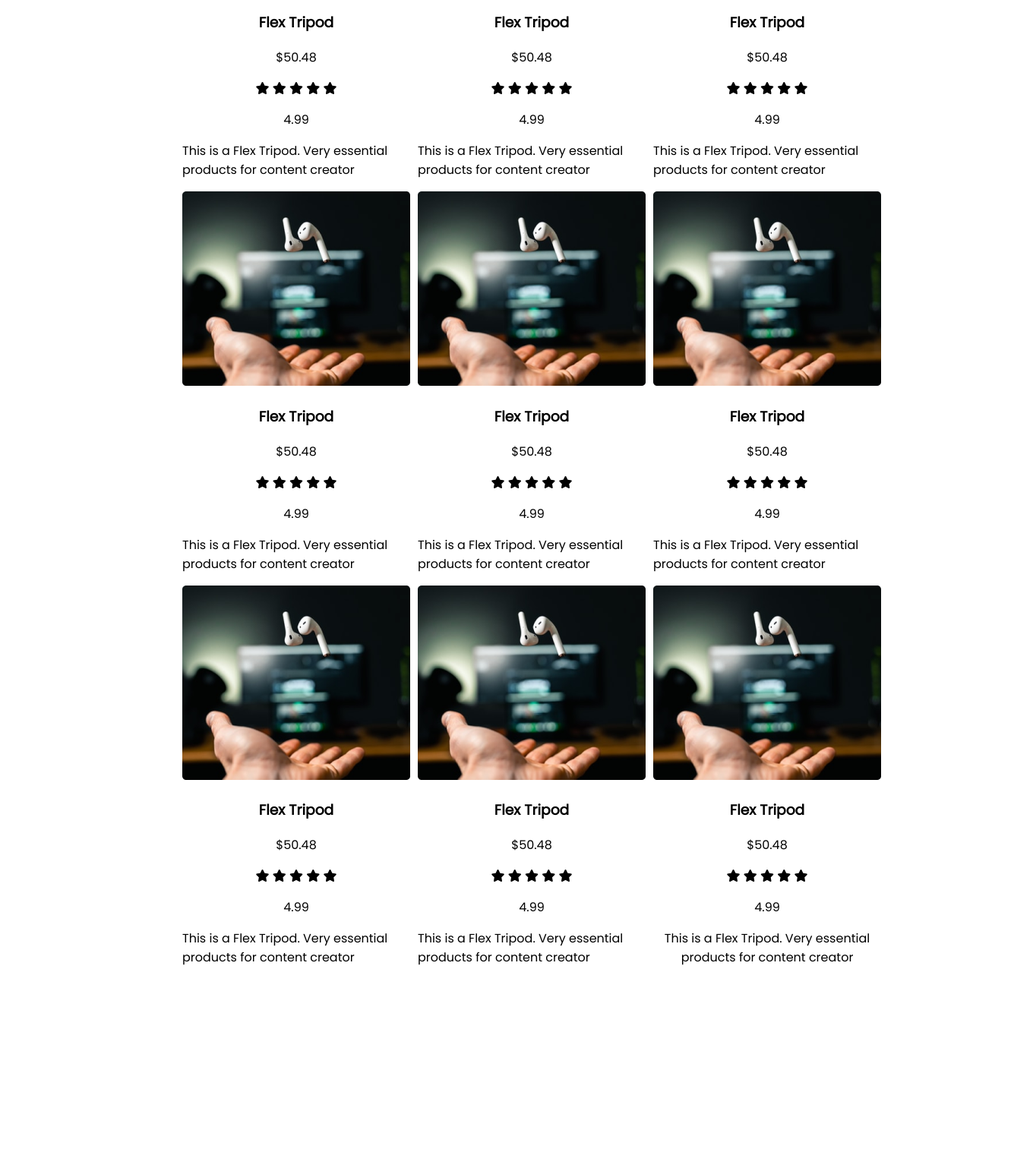
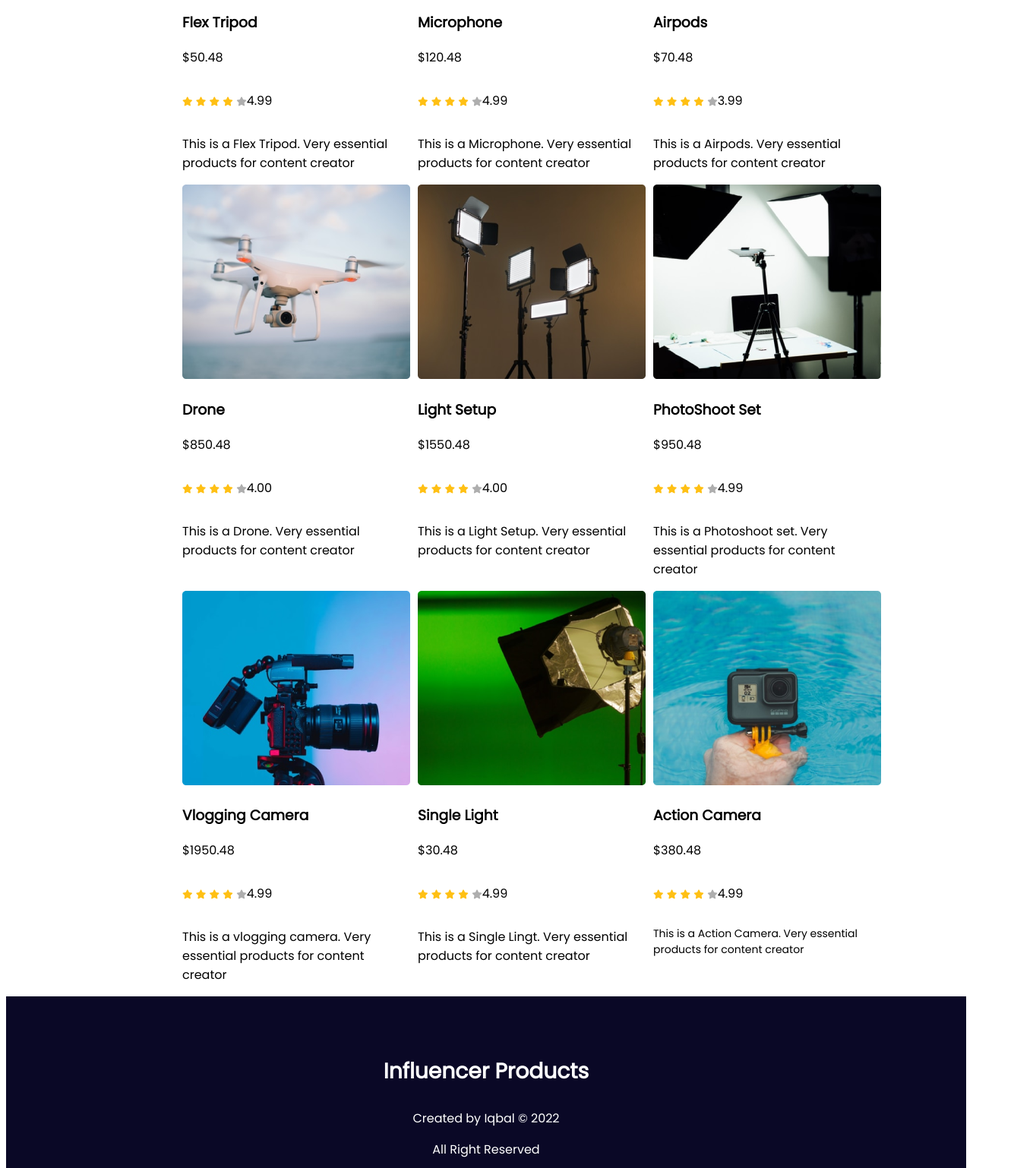
Before and after one commit to rimitdb/project-2, a plain HTML site: page index.html in a window 1280 px wide. Shown: the part 1262-2800 px from the top of the page at 76% size, 1360 px wide, since content can reach past the window. Before the commit the page ends 2559 px from the top, so only its background shows below. Drawn offline with Linux system fonts and the light colour scheme.

Commit message:
Footer Done

```diff
--- a/index.html
+++ b/index.html
@@ -13,6 +13,8 @@
     <link href="https://fonts.googleapis.com/css2?family=Poppins&display=swap" rel="stylesheet">
     <!-- font Awesome -->
     <script src="https://kit.fontawesome.com/cc880c43c5.js" crossorigin="anonymous"></script>
+    <!-- Social Media Icon -->
+    <link rel="stylesheet" href="https://cdnjs.cloudflare.com/ajax/libs/font-awesome/4.7.0/css/font-awesome.min.css">
     <title>Project-2</title>
 </head>
 
@@ -79,9 +81,9 @@
                             <i class="fas fa-star empty"></i>
                         </div>
                         <p>4.99</p>
+                    </div>
                     <div class="product-description">
                         <p>This is a Flex Tripod. Very essential products for content creator</p>
-                        </div>
                     </div>
                 </div>
                 <div class="products">
@@ -89,8 +91,8 @@
                         <img src="images/mic.png" alt="">
                     </div>
                     <div class="product-detail">
-                        <h3 class="product-title">Flex Tripod</h3>
-                        <p class="price">$50.48</p>
+                        <h3 class="product-title">Microphone</h3>
+                        <p class="price">$120.48</p>
                     </div>
                     <div class="product-info">
                         <div>
@@ -101,9 +103,9 @@
                             <i class="fas fa-star empty"></i>
                         </div>
                         <p>4.99</p>
+                    </div>
                     <div class="product-description">
-                            <p>This is a Flex Tripod. Very essential products for content creator</p>
-                        </div>
+                        <p>This is a Microphone. Very essential products for content creator</p>
                     </div>
                 </div>
                 <div class="products">
@@ -111,8 +113,74 @@
                         <img src="images/airpod.png" alt="">
                     </div>
                     <div class="product-detail">
-                        <h3 class="product-title">Flex Tripod</h3>
-                        <p class="price">$50.48</p>
+                        <h3 class="product-title">Airpods</h3>
+                        <p class="price">$70.48</p>
+                    </div>
+                    <div class="product-info">
+                        <div>
+                            <i class="fas fa-star filled"></i>
+                            <i class="fas fa-star filled"></i>
+                            <i class="fas fa-star filled"></i>
+                            <i class="fas fa-star filled"></i>
+                            <i class="fas fa-star empty"></i>
+                        </div>
+                        <p>3.99</p>
+                    </div>
+                    <div class="product-description">
+                        <p>This is a Airpods. Very essential products for content creator</p>
+                    </div>
+                </div>
+                <div class="products">
+                    <div class="product-banner">
+                        <img src="images/drone.png" alt="">
+                    </div>
+                    <div class="product-detail">
+                        <h3 class="product-title">Drone</h3>
+                        <p class="price">$850.48</p>
+                    </div>
+                    <div class="product-info">
+                        <div>
+                            <i class="fas fa-star filled"></i>
+                            <i class="fas fa-star filled"></i>
+                            <i class="fas fa-star filled"></i>
+                            <i class="fas fa-star filled"></i>
+                            <i class="fas fa-star empty"></i>
+                        </div>
+                        <p>4.00</p>
+                    </div>
+                    <div class="product-description">
+                        <p>This is a Drone. Very essential products for content creator</p>
+                    </div>
+                </div>
+                <div class="products">
+                    <div class="product-banner">
+                        <img src="images/lights.png" alt="">
+                    </div>
+                    <div class="product-detail">
+                        <h3 class="product-title">Light Setup</h3>
+                        <p class="price">$1550.48</p>
+                    </div>
+                    <div class="product-info">
+                        <div>
+                            <i class="fas fa-star filled"></i>
+                            <i class="fas fa-star filled"></i>
+                            <i class="fas fa-star filled"></i>
+                            <i class="fas fa-star filled"></i>
+                            <i class="fas fa-star empty"></i>
+                        </div>
+                        <p>4.00</p>
+                    </div>
+                    <div class="product-description">
+                        <p>This is a Light Setup. Very essential products for content creator</p>
+                    </div>
+                </div>
+                <div class="products">
+                    <div class="product-banner">
+                        <img src="images/setup.png" alt="">
+                    </div>
+                    <div class="product-detail">
+                        <h3 class="product-title">PhotoShoot Set</h3>
+                        <p class="price">$950.48</p>
                     </div>
                     <div class="product-info">
                         <div>
@@ -123,18 +191,18 @@
                             <i class="fas fa-star empty"></i>
                         </div>
                         <p>4.99</p>
+                    </div>
                     <div class="product-description">
-                            <p>This is a Flex Tripod. Very essential products for content creator</p>
-                        </div>
+                        <p>This is a Photoshoot set. Very essential products for content creator</p>
                     </div>
                 </div>
                 <div class="products">
                     <div class="product-banner">
-                        <img src="images/airpod.png" alt="">
+                        <img src="images/camera.png" alt="">
                     </div>
                     <div class="product-detail">
-                        <h3 class="product-title">Flex Tripod</h3>
-                        <p class="price">$50.48</p>
+                        <h3 class="product-title">Vlogging Camera</h3>
+                        <p class="price">$1950.48</p>
                     </div>
                     <div class="product-info">
                         <div>
@@ -145,18 +213,18 @@
                             <i class="fas fa-star empty"></i>
                         </div>
                         <p>4.99</p>
+                    </div>
                     <div class="product-description">
-                            <p>This is a Flex Tripod. Very essential products for content creator</p>
-                        </div>
+                        <p>This is a vlogging camera. Very essential products for content creator</p>
                     </div>
                 </div>
                 <div class="products">
                     <div class="product-banner">
-                        <img src="images/airpod.png" alt="">
+                        <img src="images/single-light.png" alt="">
                     </div>
                     <div class="product-detail">
-                        <h3 class="product-title">Flex Tripod</h3>
-                        <p class="price">$50.48</p>
+                        <h3 class="product-title">Single Light</h3>
+                        <p class="price">$30.48</p>
                     </div>
                     <div class="product-info">
                         <div>
@@ -167,18 +235,18 @@
                             <i class="fas fa-star empty"></i>
                         </div>
                         <p>4.99</p>
+                    </div>
                     <div class="product-description">
-                            <p>This is a Flex Tripod. Very essential products for content creator</p>
-                        </div>
+                        <p>This is a Single Lingt. Very essential products for content creator</p>
                     </div>
                 </div>
                 <div class="products">
                     <div class="product-banner">
-                        <img src="images/airpod.png" alt="">
+                        <img src="images/action.png" alt="">
                     </div>
                     <div class="product-detail">
-                        <h3 class="product-title">Flex Tripod</h3>
-                        <p class="price">$50.48</p>
+                        <h3 class="product-title">Action Camera</h3>
+                        <p class="price">$380.48</p>
                     </div>
                     <div class="product-info">
                         <div>
@@ -189,80 +257,24 @@
                             <i class="fas fa-star empty"></i>
                         </div>
                         <p>4.99</p>
-                        <div class="product-description">
-                            <p>This is a Flex Tripod. Very essential products for content creator</p>
                     </div>
-                    </div>
-                </div>
-                <div class="products">
-                    <div class="product-banner">
-                        <img src="images/airpod.png" alt="">
-                    </div>
-                    <div class="product-detail">
-                        <h3 class="product-title">Flex Tripod</h3>
-                        <p class="price">$50.48</p>
-                    </div>
-                    <div class="product-info">
                     <div>
-                            <i class="fas fa-star filled"></i>
-                            <i class="fas fa-star filled"></i>
-                            <i class="fas fa-star filled"></i>
-                            <i class="fas fa-star filled"></i>
-                            <i class="fas fa-star empty"></i>
-                        </div>
-                        <p>4.99</p>
-                        <div class="product-description">
-                            <p>This is a Flex Tripod. Very essential products for content creator</p>
-                        </div>
-                    </div>
-                </div>
-                <div class="products">
-                    <div class="product-banner">
-                        <img src="images/airpod.png" alt="">
-                    </div>
-                    <div class="product-detail">
-                        <h3 class="product-title">Flex Tripod</h3>
-                        <p class="price">$50.48</p>
-                    </div>
-                    <div class="product-info">
-                        <div>
-                            <i class="fas fa-star filled"></i>
-                            <i class="fas fa-star filled"></i>
-                            <i class="fas fa-star filled"></i>
-                            <i class="fas fa-star filled"></i>
-                            <i class="fas fa-star empty"></i>
-                        </div>
-                        <p>4.99</p>
-                        <div class="product-description">
-                            <p>This is a Flex Tripod. Very essential products for content creator</p>
-                        </div>
-                    </div>
-                </div>
-                <div class="products">
-                    <div class="product-banner">
-                        <img src="images/airpod.png" alt="">
-                    </div>
-                    <div class="product-detail">
-                        <h3 class="product-title">Flex Tripod</h3>
-                        <p class="price">$50.48</p>
-                    </div>
-                    <div class="product-info">
-                        <div>
-                            <i class="fas fa-star filled"></i>
-                            <i class="fas fa-star filled"></i>
-                            <i class="fas fa-star filled"></i>
-                            <i class="fas fa-star filled"></i>
-                            <i class="fas fa-star empty"></i>
-                        </div>
-                        <p>4.99</p>
-                        <!-- <div class="product-description"> -->
-                        <p>This is a Flex Tripod. Very essential products for content creator</p>
-                        <!-- </div> -->
+                        <p class="product-description">This is a Action Camera. Very essential products for
+                            content creator</p>
                     </div>
                 </div>
             </div>
         </div>
     </main>
 </body>
+<footer>
+    <h3>Influencer Products</h3>
+    <p>Created by Iqbal © 2022</p>
+    <p>All Right Reserved</p>
+    <a href="#" class="fa fa-facebook"></a>
+    <a href="#" class="fa fa-twitter"></a>
+    <a href="#" class="fa fa-instagram"></a>
+    <a href="#" class="fa fa-pinterest"></a>
+</footer>
 
 </html>
--- a/style.css
+++ b/style.css
@@ -1,8 +1,9 @@
 header{
-text-align: center;
-    background-color: #0A0826;
-    color: white;
+    text-align: center;
+    background-color: white;
+    color: rgb(5, 3, 3);
     font-size: 24px;
+    font-weight: 700;
 }
 nav {
     display: flex;
@@ -15,7 +16,7 @@ nav a{
     text-decoration: none;
     margin-right: 34px;
     font-size: 16px;
-    color: #ffffff;
+    color: rgb(5, 3, 3);
     text-align: center;
 }
 main{
@@ -25,6 +26,7 @@ main{
 }
 body{
     font-family: 'Poppins', sans-serif;
+    background-color: white;
 }
 .section-1{
     display: grid;
@@ -85,7 +87,7 @@ p{
 .section-3{
     background-color: #ffffff;
     margin-left: 120px;
-    text-align: center;
+    /* text-align: center; */
 }
 .section-2-header{
     font-size: 24px;
@@ -98,10 +100,38 @@ p{
     display: grid;
     grid-template-columns: repeat(3, 1fr);
     grid-column-gap: 10px;
-    filter: drop-shadow(0, 6px, 14px rgba(204, 184, 184, 0.05));
-    margin-left: 120px;
-    margin-right: 120px;
+    filter: drop-shadow(0, 6px, 14px rgba(199, 154, 154, 0.13));
+    margin-left: 200px;
+    margin-right: 200px;
+}
+.product-info{
+    display: flex;
+    justify-content:initial;
+    align-items: center;
+}
+.ratings{
+    text-align: left;
+}
+.fa-star{
+    font-size: 12px;
+}
+.fa-star.filled{
+    color: #ffc014;
+}
+.fa-star.empty{
+    color: #aeaeae;
 }
 .product-description{
     text-align: left;
+    font-size: 14px;
 }
+footer{
+    text-align: center;
+    background-color: #0A0826;
+    color: white;
+    font-size: 24px;
+    padding: 50px 50px;
+}
+footer a{
+    margin-right: 16px;
+}
```
Lines whose indentation alone changed are shown as unchanged.
